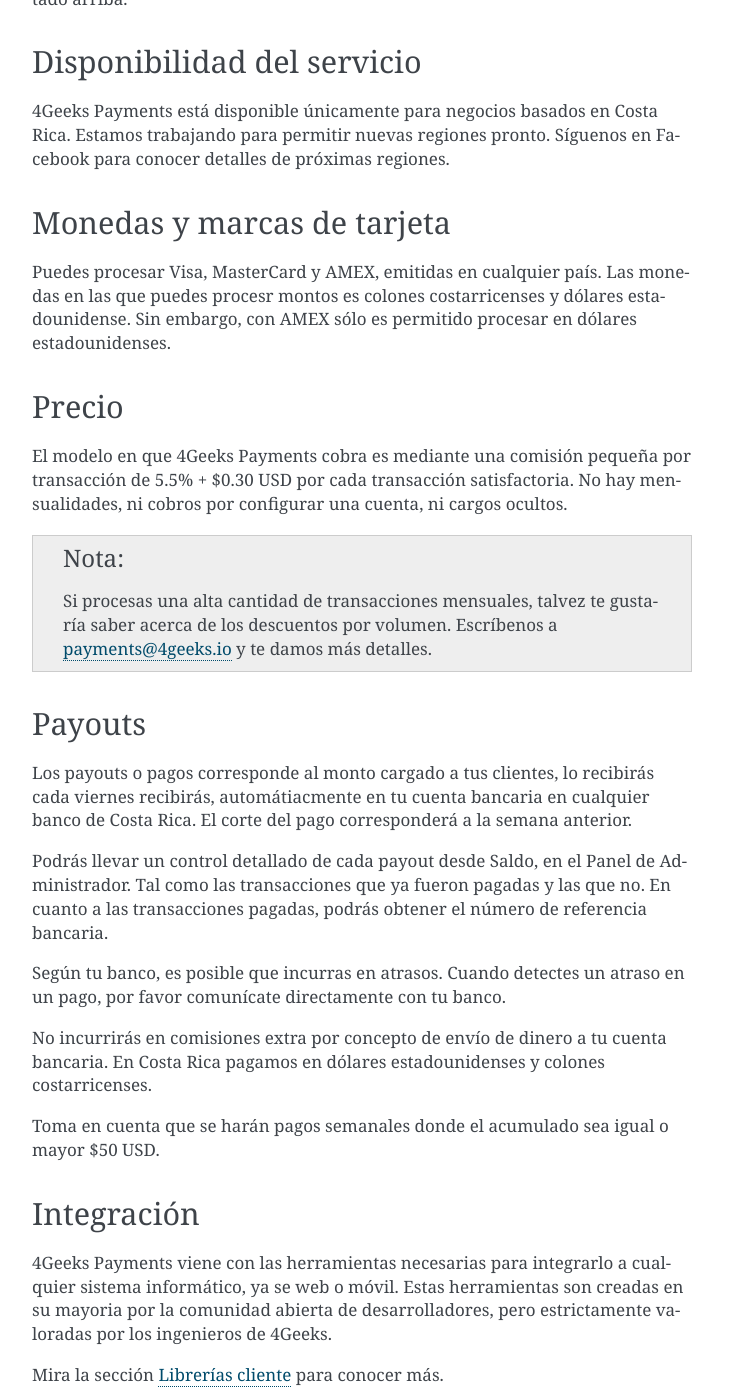
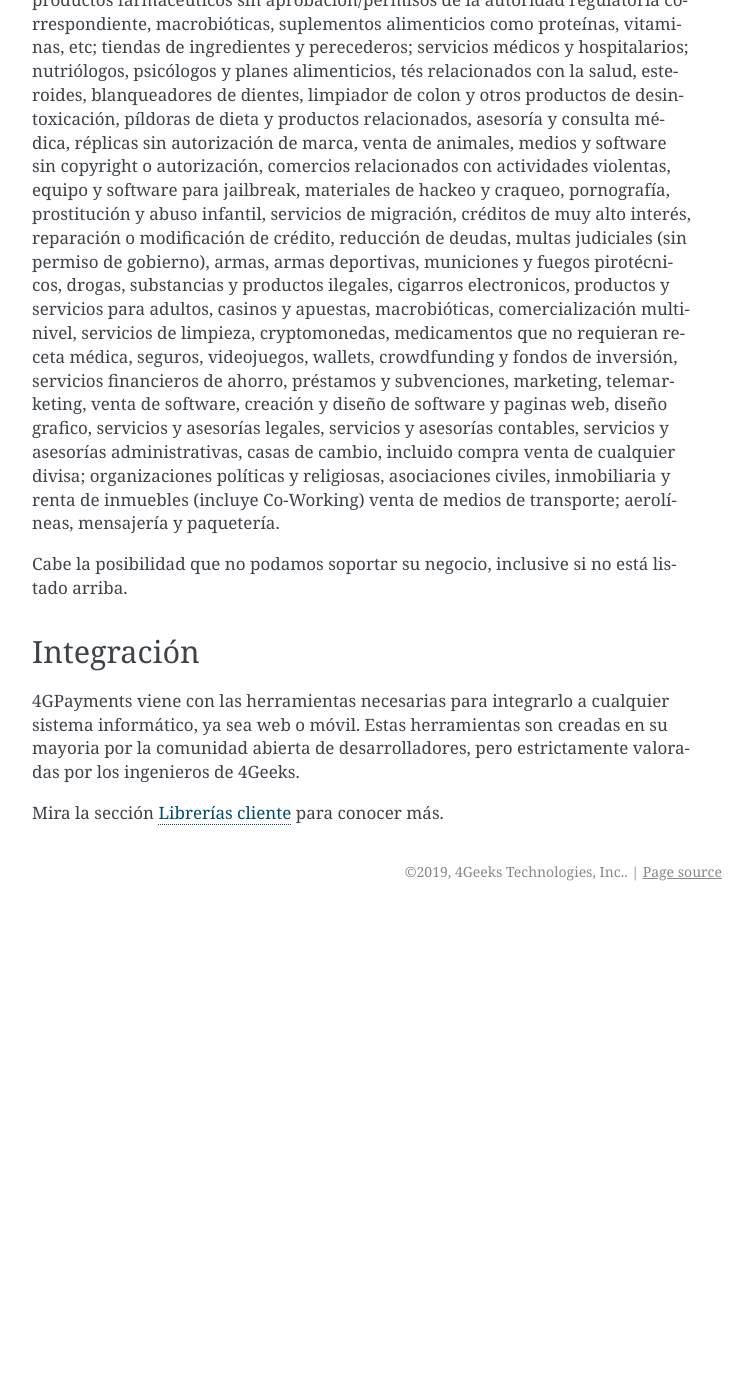
Before and after one commit to ArivazhaganArul/gpayments-support, a Sphinx documentation site: the page built from source/iniciar.rst, in a window 1280 px wide and 1400 px high, scrolled down 2607 px. Shown: the whole window, without its empty margins (388-1140 px from the left). Built offline with Sphinx 7.4.7, drawn with Linux system fonts in a browser that asks for light colours; after the commit the page ends 3518 px from its top, so only the background shows below that; some of the changed text lies outside the part shown.

Commit message:
Update iniciar.rst

```diff
--- a/source/iniciar.rst
+++ b/source/iniciar.rst
@@ -57,38 +71,8 @@
 
 Cabe la posibilidad que no podamos soportar su negocio, inclusive si no está listado arriba.
 
-
-Disponibilidad del servicio
----------------------------
-4Geeks Payments está disponible únicamente para negocios basados en Costa Rica. Estamos trabajando para permitir nuevas regiones pronto. Síguenos en Facebook para conocer detalles de próximas regiones.
-
-Monedas y marcas de tarjeta
----------------------------
-Puedes procesar Visa, MasterCard y AMEX, emitidas en cualquier país.
-Las monedas en las que puedes procesr montos es colones costarricenses y dólares estadounidense. Sin embargo, con AMEX sólo es permitido procesar en dólares estadounidenses.
-
-Precio
--------
-El modelo en que 4Geeks Payments cobra es mediante una comisión pequeña por transacción de 5.5% + $0.30 USD por cada transacción satisfactoria. No hay mensualidades, ni cobros por configurar una cuenta, ni cargos ocultos.
-
-.. note::
-  Si procesas una alta cantidad de transacciones mensuales, talvez te gustaría saber acerca de los descuentos por volumen.
-  Escríbenos a payments@4geeks.io y te damos más detalles.
-
-Payouts
--------
-Los payouts o pagos corresponde al monto cargado a tus clientes, lo recibirás cada viernes recibirás, automátiacmente en tu cuenta bancaria en cualquier banco de Costa Rica. El corte del pago corresponderá a la semana anterior.
-
-Podrás llevar un control detallado de cada payout desde Saldo, en el Panel de Administrador. Tal como las transacciones que ya fueron pagadas y las que no. En cuanto a las transacciones pagadas, podrás obtener el número de referencia bancaria.
-
-Según tu banco, es posible que incurras en atrasos. Cuando detectes un atraso en un pago, por favor comunícate directamente con tu banco.
-
-No incurrirás en comisiones extra por concepto de envío de dinero a tu cuenta bancaria. En Costa Rica pagamos en dólares estadounidenses y colones costarricenses.
-
-Toma en cuenta que se harán pagos semanales donde el acumulado sea igual o mayor $50 USD.
-
 Integración
 -----------
-4Geeks Payments viene con las herramientas necesarias para integrarlo a cualquier sistema informático, ya se web o móvil. Estas herramientas son creadas en su mayoria por la comunidad abierta de desarrolladores, pero estrictamente valoradas por los ingenieros de 4Geeks.
+4GPayments viene con las herramientas necesarias para integrarlo a cualquier sistema informático, ya sea web o móvil. Estas herramientas son creadas en su mayoria por la comunidad abierta de desarrolladores, pero estrictamente valoradas por los ingenieros de 4Geeks.
 
 Mira la sección `Librerías cliente <http://gpayments-support.readthedocs.io/en/latest/libreria.html>`_ para conocer más.
```
Also changed, not shown: other parts of source/iniciar.rst (+14 -0 lines).
